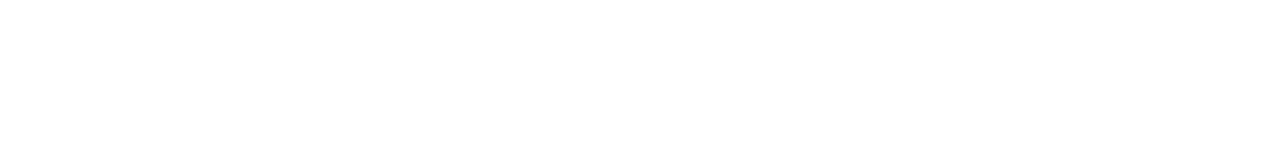
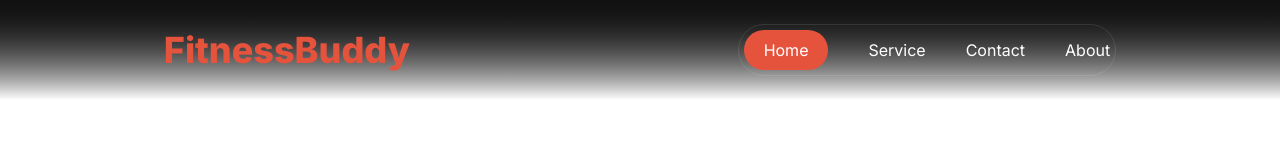
Before and after one commit to Mostofarusho/AssignmentTwoFitnessBuddy, a plain HTML site: page index.html in a window 1280 px wide. Drawn offline with Linux system fonts and the light colour scheme.

Commit message:
Nav Bar Responsive Done

```diff
--- /dev/null
+++ b/Styles/responsive.css
@@ -0,0 +1,12 @@
+@media screen and (max-width:767px) {
+    .nav-list {
+        display: none;
+    }
+    .hamburger {
+        display: block;
+    }
+    .nav-section {
+        justify-content: space-between;
+        padding: 0 20px;
+    }
+}
--- a/Styles/style.css
+++ b/Styles/style.css
@@ -0,0 +1,70 @@
+@import url('https://fonts.googleapis.com/css2?family=Dancing+Script:wght@400..700&family=Inter:ital,opsz,wght@0,14..32,100..900;1,14..32,100..900&display=swap');
+* {
+    padding: 0;
+    margin: 0;
+    box-sizing: border-box;
+}
+
+h1,
+p,
+div {
+    padding: 0;
+    margin: 0;
+}
+
+body {
+    /* font-family: "Dancing Script", cursive; */
+    font-family: "Inter", sans-serif;
+}
+
+
+/* Nav Section Styles  */
+
+.header {
+    background: linear-gradient(180.00deg, rgb(17, 17, 17), rgba(119, 119, 119, 0) 100%);
+}
+
+.nav-section {
+    display: flex;
+    justify-content: space-around;
+    align-items: center;
+    background: linear-gradient(180.00deg, rgb(17, 17, 17), rgba(119, 119, 119, 0) 100%);
+    min-height: 100px;
+}
+
+.nav-title {
+    color: rgb(230, 83, 60);
+    font-size: 2.25rem;
+    font-weight: 800;
+}
+
+.nav-list {
+    display: flex;
+    align-items: center;
+    justify-items: center;
+    gap: 40px;
+    box-sizing: border-box;
+    border: 1px solid rgba(255, 255, 255, 0.1);
+    /* border: 2px solid red; */
+    border-radius: 40px;
+    padding: 5px;
+}
+
+.nav-list a {
+    text-decoration: none;
+    color: white;
+    font-size: 1rem;
+}
+
+#home {
+    border-radius: 46px;
+    background: rgb(230, 83, 60);
+    padding: 10px 20px;
+}
+
+.hamburger {
+    display: none;
+    color: white;
+    font-size: 1.5rem;
+    cursor: pointer;
+}
--- a/index.html
+++ b/index.html
@@ -5,10 +5,29 @@
     <meta charset="UTF-8">
     <meta name="viewport" content="width=device-width, initial-scale=1.0">
     <title>AssignmentTwoFitnessBuddy</title>
+    <link rel="stylesheet" href="./Styles/style.css">
+    <link rel="stylesheet" href="./Styles/responsive.css">
+    <link rel="stylesheet" href="https://cdnjs.cloudflare.com/ajax/libs/font-awesome/6.7.2/css/all.min.css" integrity="sha512-Evv84Mr4kqVGRNSgIGL/F/aIDqQb7xQ2vcrdIwxfjThSH8CSR7PBEakCr51Ck+w+/U6swU2Im1vVX0SVk9ABhg==" crossorigin="anonymous" referrerpolicy="no-referrer"
+    />
 </head>
 
 <body>
-
+    <header class="header">
+        <nav class="nav-section">
+            <div class="nav-title">FitnessBuddy</div>
+            <div class="nav-list">
+                <a href="" id="home">Home</a>
+                <a href="" class="nav-list-item">Service</a>
+                <a href="" class="nav-list-item">Contact</a>
+                <a href="" class="nav-list-item">About</a>
+            </div>
+            <div class="hamburger">
+                <i class="fa-solid fa-bars"></i>
+            </div>
+        </nav>
+    </header>
+    <main></main>
+    <footer></footer>
 </body>
 
 </html>
```
